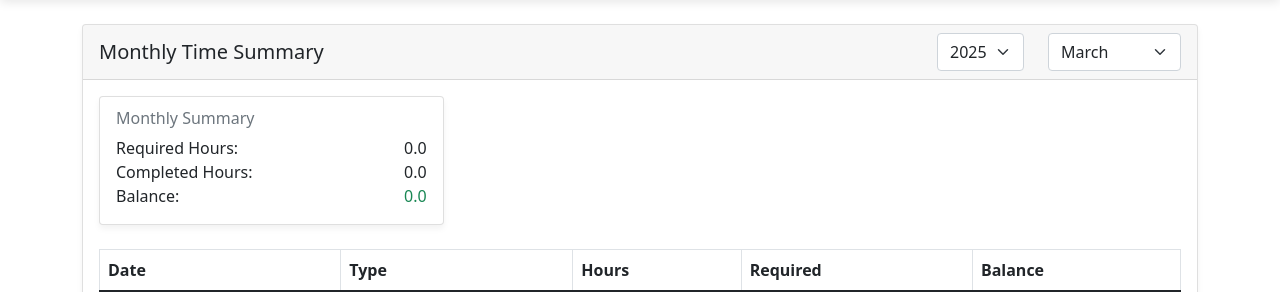
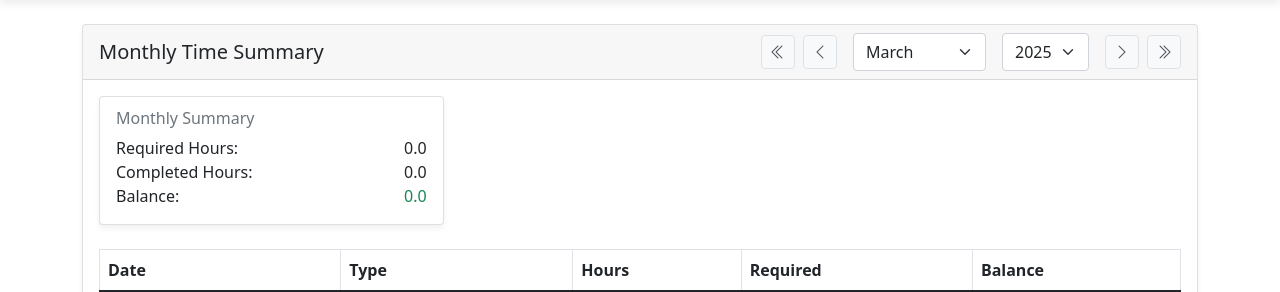
Before and after one commit to PPeitsch/TimeTrack, a Flask app: page /summary/ in a window 1280 px wide. Shown: the part 66-358 px from the top of the page. Run offline with Flask 3, Linux system fonts and the light colour scheme; data that the repository does not hold is empty.

Commit message:
[FEATURE] Add month and year navigation to Summary view
- Implement previous/next month and year navigation buttons
- Match navigation style with Time Logs for consistency
- Ensure data is refreshed on navigation changes
- Support month wrapping when crossing year boundaries
- Improve UI with consistent visual indicators

```diff
--- a/app/templates/time_summary.html
+++ b/app/templates/time_summary.html
@@ -11,15 +11,28 @@
                     <div class="col">
                         <h5 class="card-title mb-0">Monthly Time Summary</h5>
                     </div>
-                    <div class="col-auto">
-                        <select class="form-select" id="yearSelect">
+                    <div class="col-auto d-flex align-items-center">
+                        <button id="prevYear" class="month-nav-button me-2">
+                            <i class="bi bi-chevron-double-left"></i>
+                        </button>
+                        <button id="prevMonth" class="month-nav-button me-2">
+                            <i class="bi bi-chevron-left"></i>
+                        </button>
+
+                        <select class="form-select mx-2" id="monthSelect" style="width: auto;">
                             <!-- Will be populated by JavaScript -->
                         </select>
-                    </div>
-                    <div class="col-auto">
-                        <select class="form-select" id="monthSelect">
+
+                        <select class="form-select mx-2" id="yearSelect" style="width: auto;">
                             <!-- Will be populated by JavaScript -->
                         </select>
+
+                        <button id="nextMonth" class="month-nav-button ms-2">
+                            <i class="bi bi-chevron-right"></i>
+                        </button>
+                        <button id="nextYear" class="month-nav-button ms-2">
+                            <i class="bi bi-chevron-double-right"></i>
+                        </button>
                     </div>
                 </div>
             </div>
```
Also changed, not shown: app/static/js/time-summary.js (+70 -2 lines).
